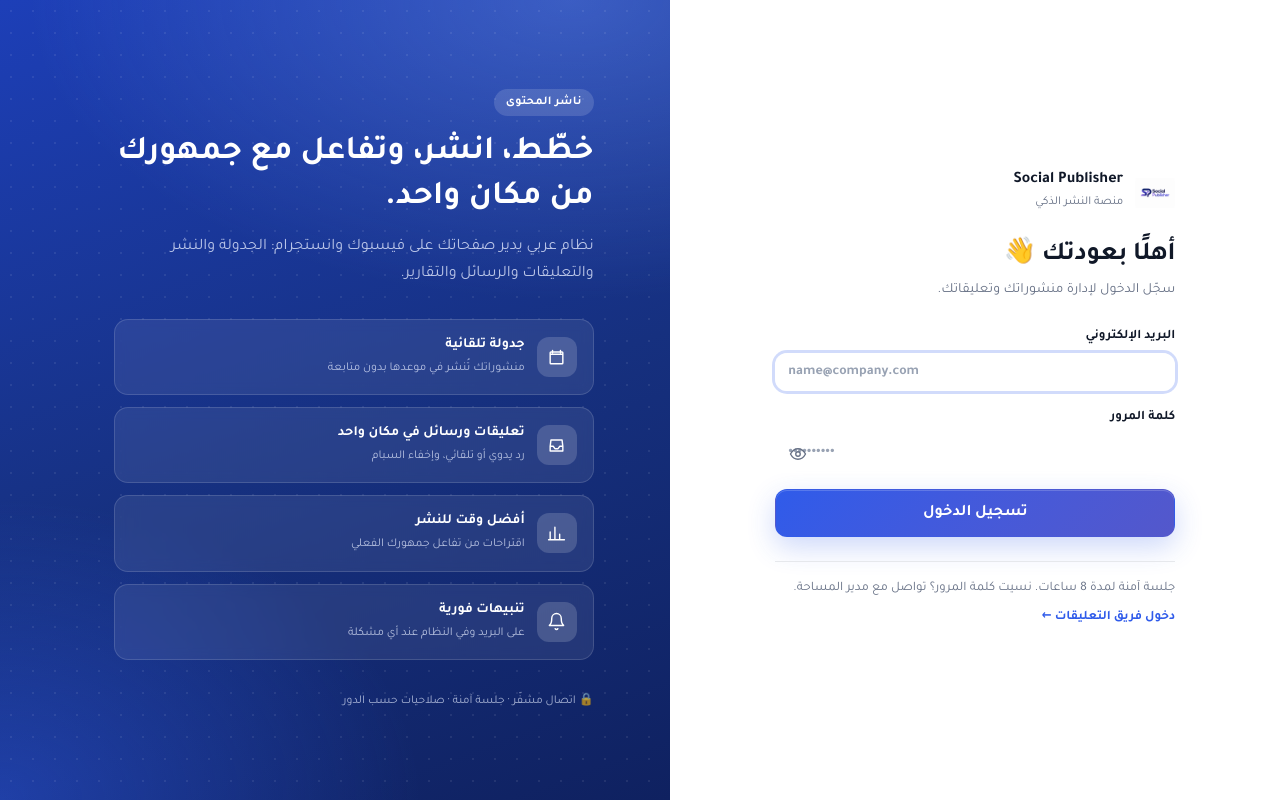
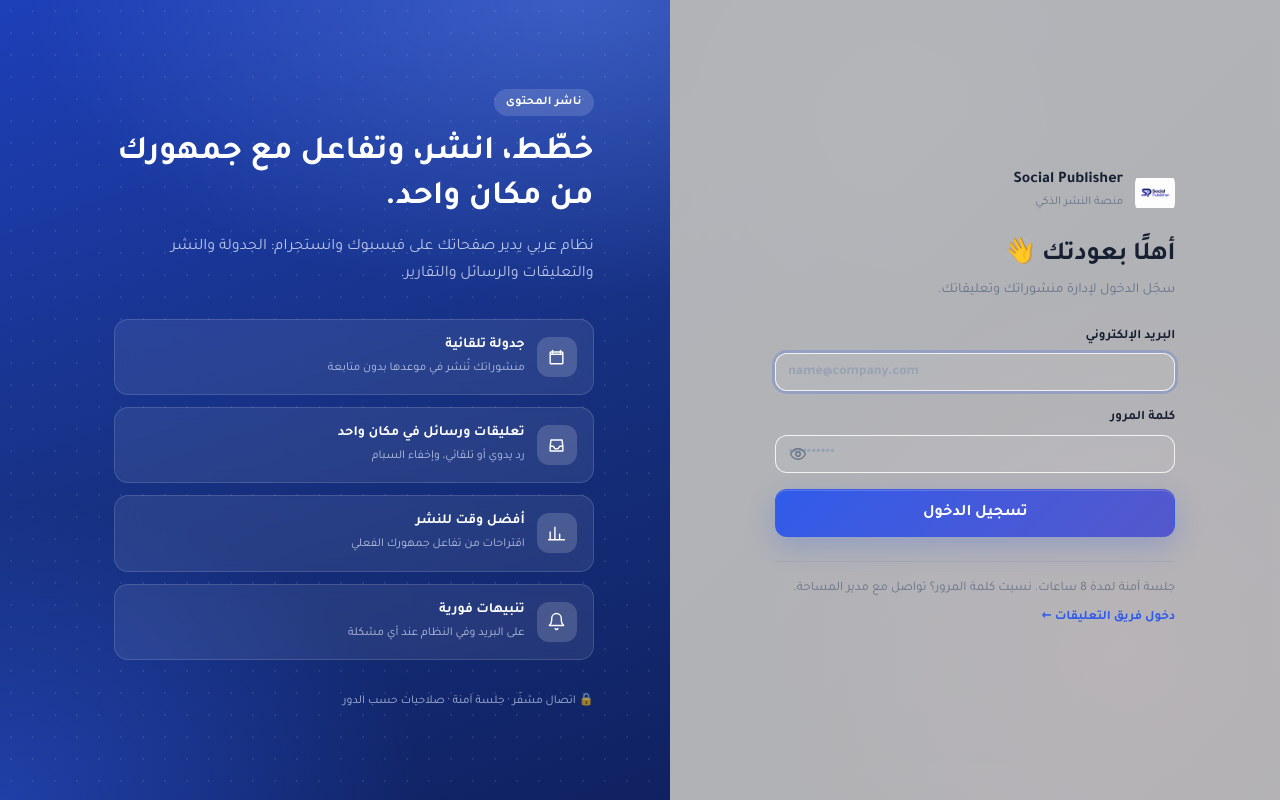
Before and after one commit to habeeb774/social-publisher, a Next.js app: page /login in a window 1280 px wide. Built offline with nearby package versions, Linux system fonts and the light colour scheme.

Commit message:
Complete light and dark glass theme

```diff
--- a/src/app/styles/tokens.css
+++ b/src/app/styles/tokens.css
@@ -107,3 +107,35 @@
   --glass-shadow: 0 28px 80px rgba(0,0,0,.42), inset 0 1px 0 rgba(255,255,255,.10);
   --glass-blur: 30px;
 }
+
+/* Balanced light glass theme */
+:root, :root[data-theme="light"] {
+  --bg: #eef3fa;
+  --surface: rgba(255,255,255,.68);
+  --elevated: rgba(255,255,255,.86);
+  --subtle: rgba(245,248,253,.72);
+  --hover: rgba(255,255,255,.78);
+  --border: rgba(83,103,135,.13);
+  --border-strong: rgba(83,103,135,.22);
+  --heading: #172033;
+  --text: #39465d;
+  --muted: #69758a;
+  --faint: #97a2b3;
+  --glass: rgba(255,255,255,.58);
+  --glass-strong: rgba(255,255,255,.82);
+  --glass-border: rgba(255,255,255,.82);
+  --glass-highlight: rgba(255,255,255,.96);
+  --glass-shadow: 0 24px 70px rgba(53,73,108,.13), inset 0 1px 0 rgba(255,255,255,.96);
+}
+@media (prefers-color-scheme: light) {
+  :root[data-theme="system"] {
+    --bg: #eef3fa; --surface: rgba(255,255,255,.68); --elevated: rgba(255,255,255,.86);
+    --subtle: rgba(245,248,253,.72); --hover: rgba(255,255,255,.78);
+    --border: rgba(83,103,135,.13); --border-strong: rgba(83,103,135,.22);
+    --heading: #172033; --text: #39465d; --muted: #69758a; --faint: #97a2b3;
+    --glass: rgba(255,255,255,.58); --glass-strong: rgba(255,255,255,.82);
+    --glass-border: rgba(255,255,255,.82); --glass-highlight: rgba(255,255,255,.96);
+    --glass-shadow: 0 24px 70px rgba(53,73,108,.13), inset 0 1px 0 rgba(255,255,255,.96);
+    color-scheme: light;
+  }
+}
```
